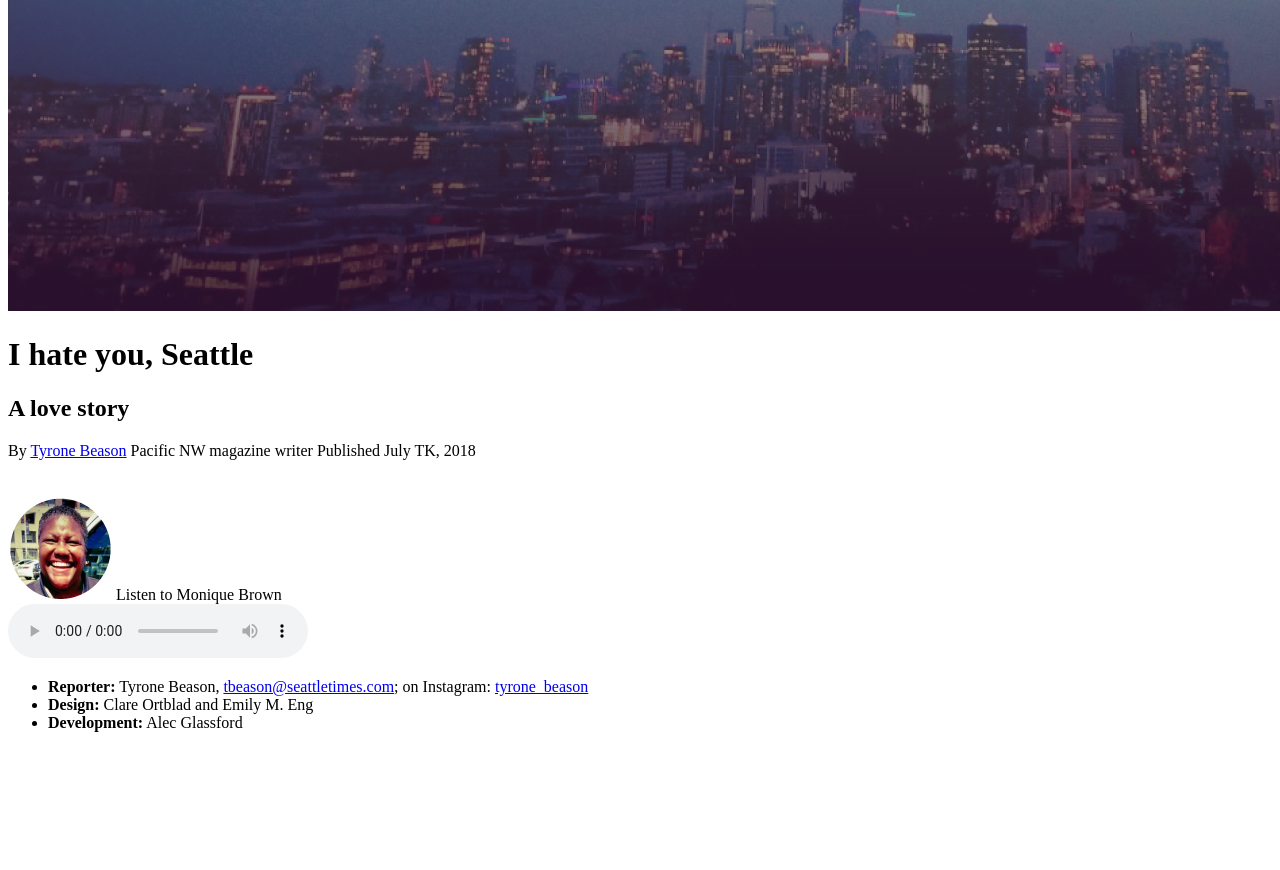
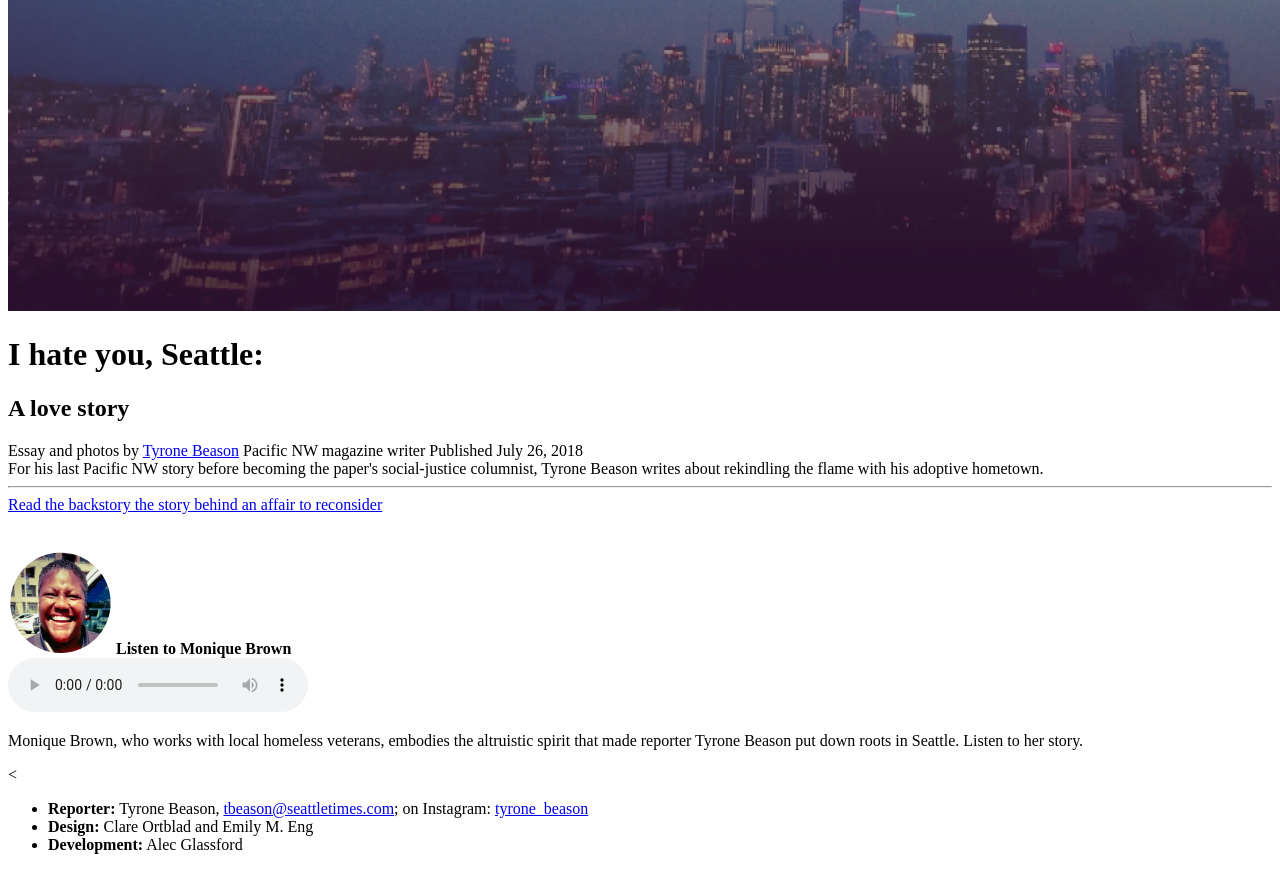
Before and after one commit to seattletimes/love-hate-seattle, a website with bundled scripts: page src/index.html in a window 1280 px wide. Shown: the part 409-1279 px from the top of the page. Before the commit the page ends 1157 px from the top, so only its background shows below. Built offline with nearby package versions, Linux system fonts and the light colour scheme; files whose address does not match are found by name; a web font is replaced by a local one.

Commit message:
Add parts to section 1, update css

```diff
--- a/data/story.txt
+++ b/data/story.txt
@@ -6,13 +6,15 @@ Some days, I don’t know whether I love you at all.
 It’s not you; it’s me. Maybe I’ve grown cold. Maybe I’m too busy mourning what you were to accept what you’ve become.
 
 There’s nothing I can write with an old-fashioned notebook and pen to capture what we’re going through during Seattle’s ongoing growth spurt, building boom, and economic and cultural upheaval.
+:end
 
+section1_2:
 The idea of falling out of love, so maudlin when I see it written down now, overtook my thinking as I sketched mini-portraits of the city on dozens of outings and random conversations at all hours of the day and night. Every hour in Seattle reveals something about what we’ve become, the people who give this place its soul, the struggles and glories that define our times. Each moment has the potential to feed our love for the city and our belief in its potential, but also to make us question what we’ve wrought.
 
 Here I have abandoned traditional reporting tools in favor of Instagram, and my “notes” can be found there at [tyrone_seattle](https://www.instagram.com/tyrone_seattle/). The pictures, videos, vignettes and musings collected, filtered with phone apps and through my own conflicted imagination, reflect my attempt as a reporter and as a longtime local to identify with and continue to love a city that’s shape-shifting before our eyes.
 :end
 
-section1_2:
+section1_3:
 Seattle’s morphing at an unreal clip, like a Hollywood fairy-tale version of transformation, where downtown towers and apartment blocks rise as if by magic, and where streets that were deserted a few years ago teem with life but still seem soulless.
 
 I feel as if I’m moving slow-motion in a city on hyper-speed, reaching out for something in the past to anchor me in the undertow, through waves of newcomers who have no idea that gay boys used to pretend not to be into each other under the blue lights of Manray on Pine Street, now an apartment block, or that at the 23rd and Union Red Apple, now a construction zone, you could buy fried catfish and stewed greens and all sorts of pork and beef innards.
@@ -24,7 +26,7 @@ Seattle’s reaching for the sky, but I’m trying to keep my roots firmly plant
 But nearly everywhere I look, construction pits hollow out holes in my heart and in my sense of place. I stare in the windows of gleaming new buildings and struggle to see where I fit in to all of this.
 :end
 
-section1_3:
+section1_4:
 From a swanky new downtown rooftop at sunset, the fresh air brings moments of calm and clarity, and I see them, glass towers reflecting coppery light, mountains in silhouette to the west and a narrow sea streaked with the wakes of cargo tankers and ferries and sailboats.
 
 This is what I saw when I fell in love with Seattle more than 20 years ago, an unpretentious beauty done up in hints of glamour.
--- a/src/css/header.less
+++ b/src/css/header.less
@@ -19,10 +19,7 @@ div.headline {
   .display-flex();
   .flex-direction(column);
   .justify-content(center);
-  @media @mobile {
-    position: static;
-    margin-top: 50px;
-  }
+
 }
 
 h1, h2 {
--- a/src/css/seed.less
+++ b/src/css/seed.less
@@ -67,10 +67,13 @@ img.bleed {
 aside {
   display: block;
   float: right;
-  margin-left: 10px;
+  margin: 0 0 20px 20px;
   max-width: 250px;
-  border-left: 1px solid @neonpurple;
-  padding-left: 10px;
+  border-left: 3px solid @neonpurple;
+  padding-left: 20px;
+  font-size: 15px;
+    color: @df-middle-gray;
+    font-style: italic;
 
   @media @mobile {
     float: none;
@@ -85,12 +88,13 @@ aside {
   }
 
   span {
-    padding-left: 20px;
+    padding: 15px 15px;
   }
 
   audio {
     display: block;
     max-width: 100%;
+    margin-top:10px;
   }
 }
 
--- a/src/index.html
+++ b/src/index.html
@@ -12,24 +12,26 @@
     <header class="splash">
       <img src="assets/photos/Tbeason-Lovehate-seattle-header.jpg" alt="<%= json.photos.header.caption %>">
       <div class="headline">
-        <h1>I hate you, Seattle</h1>
+        <h1>I hate you, Seattle:</h1>
         <h2>A love story</h2>
       </div>
     </header>
     <main>
-      <section>
+
         <div class="byline">
-          <span>By <a href="https://www.seattletimes.com/author/tyrone-beason/">Tyrone Beason</a></span>
+          <span>Essay and photos by <a href="https://www.seattletimes.com/author/tyrone-beason/">Tyrone Beason</a></span>
           <span class="staff">Pacific NW magazine writer</span>
-          <span class="date">Published July TK, 2018</span>
+          <span class="date">Published July 26, 2018</span>
         </div>
       </section>
       <section>
         <%= t.renderMarkdown(archieml.story.section1_1) %>
+        <aside class="audio">For his last Pacific NW story before becoming the paper's social-justice columnist, Tyrone Beason writes about rekindling the flame with his adoptive hometown.<hr><a href="https://www.seattletimes.com/pacific-nw-magazine/the-backstory-the-story-behind-an-affair-to-reconsider/">Read the backstory the story behind an affair to reconsider</a></aside>
+        <%= t.renderMarkdown(archieml.story.section1_2) %>
         <%= t.include("_image-group.html", { json, num: 1 }) %>
-        <%= t.renderMarkdown(archieml.story.section1_2) %>
+        <%= t.renderMarkdown(archieml.story.section1_3) %>
         <%= t.include("_image-group.html", { json, num: 2 }) %>
-        <%= t.renderMarkdown(archieml.story.section1_3) %>
+        <%= t.renderMarkdown(archieml.story.section1_4) %>
       </section>
       <img class="bleed" src="assets/photos/<%= json.photos.section1.new_file_name %>.jpg" alt="<%= json.photos.section1.caption %>">
       <section>
@@ -48,16 +50,18 @@
         <aside class="audio">
           <div>
             <img src="assets/photos/Tbeason-Lovehate-seattle-monique.jpg" alt="Portrait of Monique Brown">
-            <span>Listen to Monique Brown</span>
+            <span><strong>Listen to Monique Brown</strong></span>
           </div>
           <audio src="assets/monique-brown.mp3" controls preload="metadata">
             Your browser is not able to play this audio.
           </audio>
+          <p> Monique Brown, who works with local homeless veterans, embodies the altruistic spirit that made reporter Tyrone Beason put down roots in Seattle. Listen to her story.</p>
         </aside>
         <%= t.renderMarkdown(archieml.story.section3_3) %>
       </section>
-      <%= t.include("_video.html", { id: "TK" }) %>
+      <<%= t.include("_video.html", { id: "TK" }) %>
       <section>
+
         <%= t.renderMarkdown(archieml.story.section4_1) %>
         <%= t.include("_image-group.html", { json, num: 6 }) %>
         <%= t.renderMarkdown(archieml.story.section4_2) %>
```
